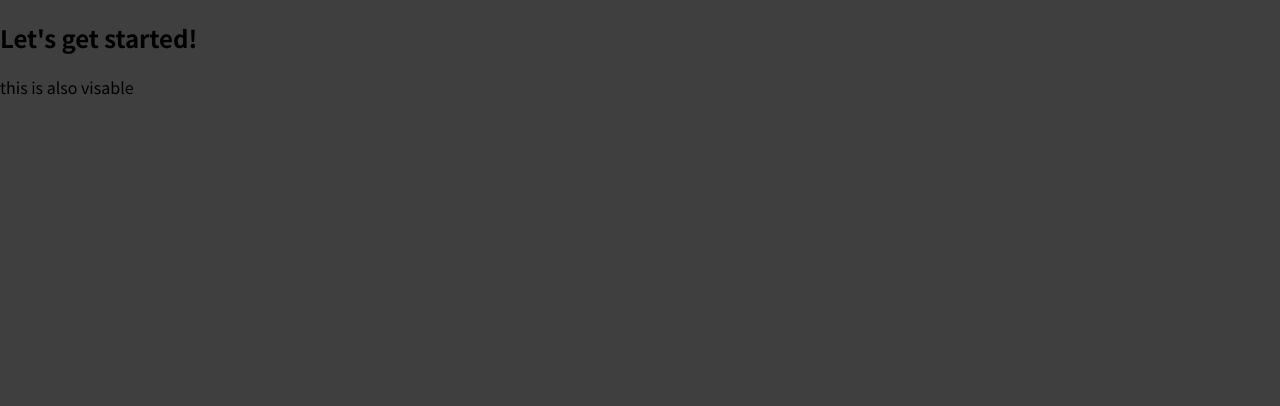
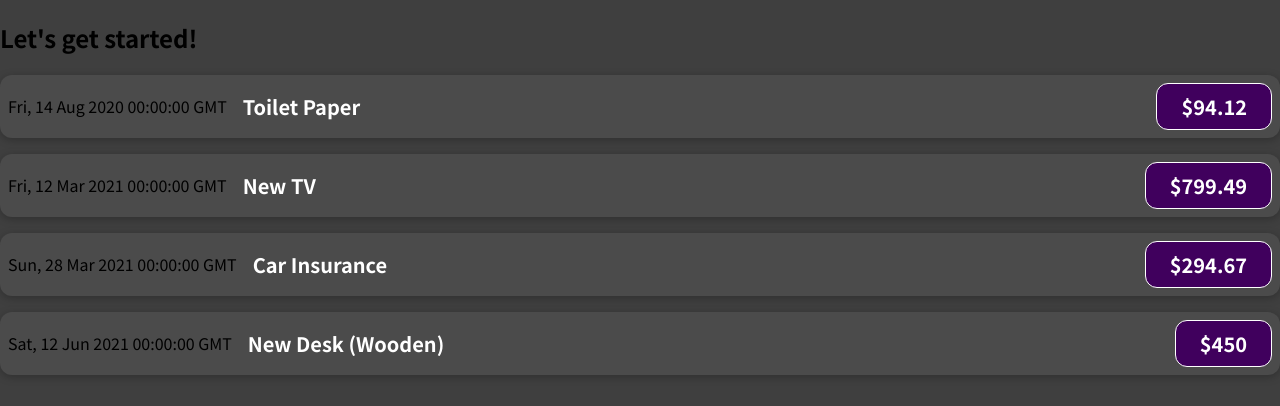
Before and after one commit to KnucklesLT/ExpenseTracker, a React (Create React App) app: page / in a window 1280 px wide. Shown: the top 406 px of the page. Built offline with nearby package versions, Linux system fonts and the light colour scheme.

Commit message:
add expenseItem component

```diff
--- a/src/App.js
+++ b/src/App.js
@@ -1,8 +1,51 @@
+import ExpenseItem from "./components/ExpenseItem";
+
 function App() {
+  const expenses = [
+    {
+      id: "e1",
+      title: "Toilet Paper",
+      amount: 94.12,
+      date: new Date(2020, 7, 14),
+    },
+    { id: "e2", title: "New TV", amount: 799.49, date: new Date(2021, 2, 12) },
+    {
+      id: "e3",
+      title: "Car Insurance",
+      amount: 294.67,
+      date: new Date(2021, 2, 28),
+    },
+    {
+      id: "e4",
+      title: "New Desk (Wooden)",
+      amount: 450,
+      date: new Date(2021, 5, 12),
+    },
+  ];
+
   return (
     <div>
       <h2>Let's get started!</h2>
-      <p>this is also visable</p>
+      <ExpenseItem
+        title={expenses[0].title}
+        amount={expenses[0].amount}
+        date={expenses[0].date}
+      />
+      <ExpenseItem
+        title={expenses[1].title}
+        amount={expenses[1].amount}
+        date={expenses[1].date}
+      />
+      <ExpenseItem
+        title={expenses[2].title}
+        amount={expenses[2].amount}
+        date={expenses[2].date}
+      />
+      <ExpenseItem
+        title={expenses[3].title}
+        amount={expenses[3].amount}
+        date={expenses[3].date}
+      />
     </div>
   );
 }
--- /dev/null
+++ b/src/components/ExpenseItem.css
@@ -0,0 +1,56 @@
+.expense-item {
+  display: flex;
+  justify-content: space-between;
+  align-items: center;
+  box-shadow: 0 2px 8px rgba(0, 0, 0, 0.25);
+  padding: 0.5rem;
+  margin: 1rem 0;
+  border-radius: 12px;
+  background-color: #4b4b4b;
+}
+
+.expense-item__description {
+  display: flex;
+  flex-direction: column;
+  gap: 1rem;
+  align-items: flex-end;
+  flex-flow: column-reverse;
+  justify-content: flex-start;
+  flex: 1;
+}
+
+.expense-item h2 {
+  color: #3a3a3a;
+  font-size: 1rem;
+  flex: 1;
+  margin: 0 1rem;
+  color: white;
+}
+
+.expense-item__price {
+  font-size: 1rem;
+  font-weight: bold;
+  color: white;
+  background-color: #40005d;
+  border: 1px solid white;
+  padding: 0.5rem;
+  border-radius: 12px;
+}
+
+@media (min-width: 580px) {
+  .expense-item__description {
+    flex-direction: row;
+    align-items: center;
+    justify-content: flex-start;
+    flex: 1;
+  }
+
+  .expense-item__description h2 {
+    font-size: 1.25rem;
+  }
+
+  .expense-item__price {
+    font-size: 1.25rem;
+    padding: 0.5rem 1.5rem;
+  }
+}
--- /dev/null
+++ b/src/components/ExpenseItem.jsx
@@ -0,0 +1,16 @@
+import './ExpenseItem.css'
+const ExpenseItem = ({ title, amount, date }) => {
+
+
+  return (
+    <div className='expense-item'>
+      <div>{date.toUTCString()}</div>
+      <div className='expense-item__description'>
+        <h2>{ title }</h2>
+        <div className='expense-item__price'>${ amount }</div>
+      </div>
+    </div>
+  );
+};
+
+export default ExpenseItem;
```
